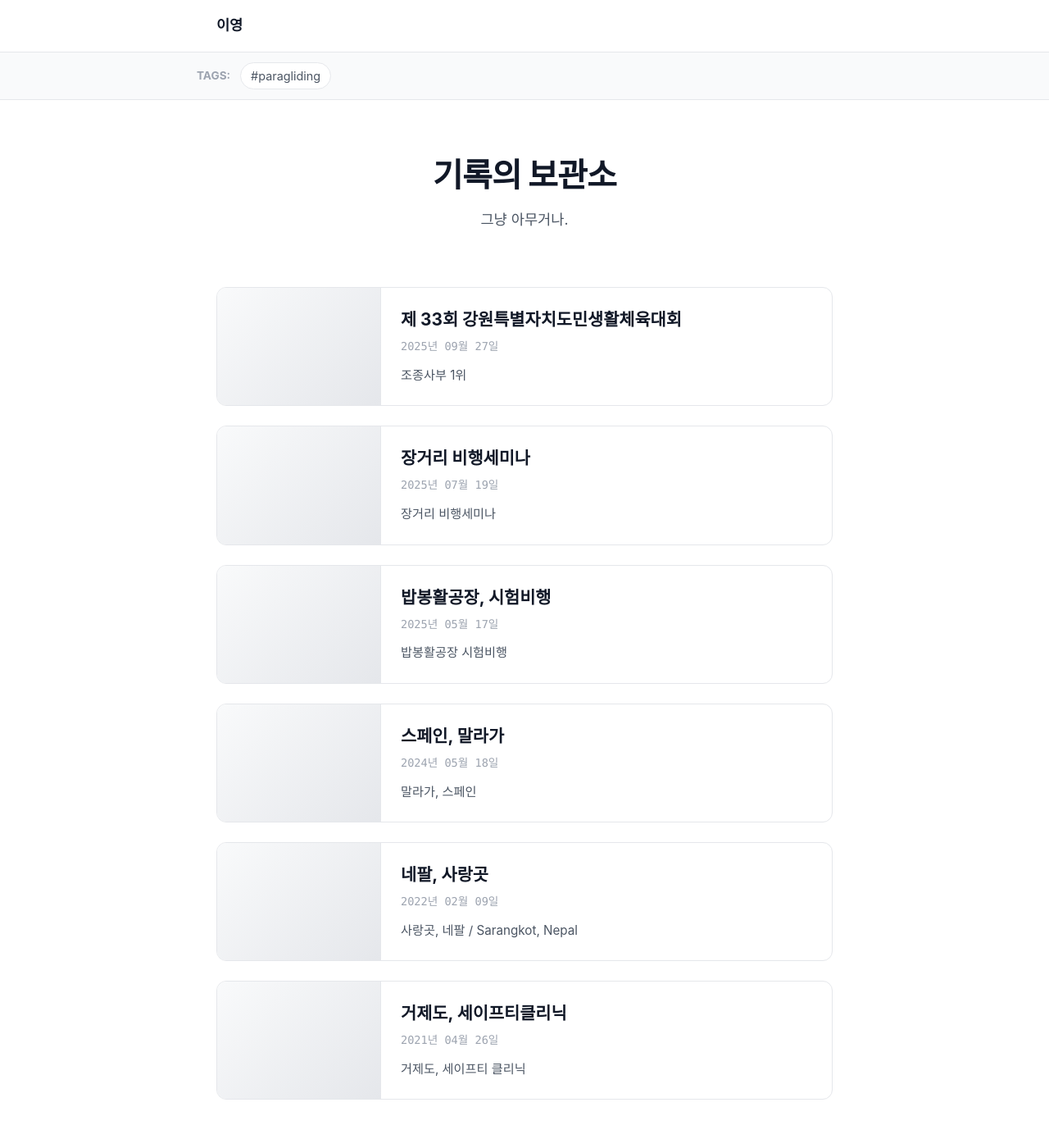
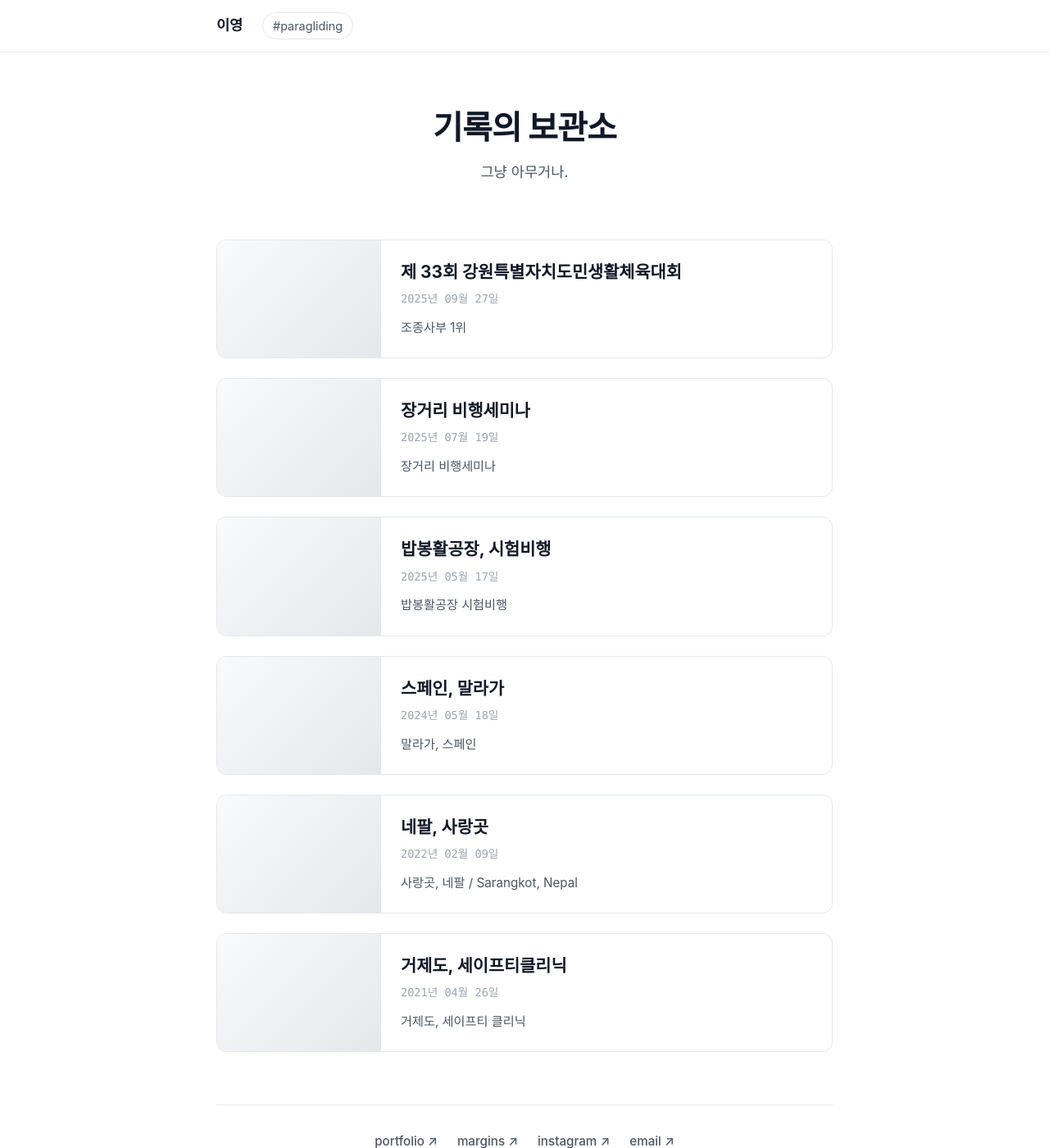
Before and after one commit to realwonbin/blog, a Jekyll site: the page built from index.html, in a window 1280 px wide and 1400 px high. Shown: the whole window at 82% size. Built offline with Jekyll 4.4.1, drawn with Linux system fonts in a browser that asks for light colours; some web fonts are replaced.

Commit message:
style: move tags bar into header and remove background stripe

```diff
--- a/_layouts/default.html
+++ b/_layouts/default.html
@@ -20,15 +20,9 @@
         <span class="site-title">이영</span>
       </a>
 
-      <!-- Placeholder for future search or navigation logic if needed -->
-
-    </div>
-  </header>
-
-  <!-- Tags Horizontal Bar -->
-  <nav class="tags-bar">
-    <div class="tags-bar-inner">
-      <span class="tags-label">TAGS:</span>
+      <!-- Tags inside header -->
+      <nav class="header-tags">
+        {%- assign extern = site.data.externals | sort: 'order' -%}
         {%- assign extern_names = extern | map: 'name' -%}
         {%- assign sorted_tags = site.tags | sort -%}
         {%- for t in sorted_tags -%}
@@ -37,8 +31,9 @@
         <a class="tag" href="{{ '/tag/' | append: name | append: '/' | relative_url }}">#{{ name }}</a>
         {%- endunless -%}
         {%- endfor -%}
+      </nav>
     </div>
-  </nav>
+  </header>
 
   <!-- Main Content Area -->
   <div id="container" class="layout-single">
--- a/assets/style.css
+++ b/assets/style.css
@@ -77,8 +77,9 @@ a {
   width: 100%;
   padding: 0 24px;
   display: flex;
-  justify-content: space-between;
+  justify-content: flex-start;
   align-items: center;
+  gap: 24px;
 }
 
 .site-title {
@@ -320,40 +321,22 @@ main[role="main"] {
 }
 
 /* =========================================
-   Tags Horizontal Bar
+   Header Tags
    ========================================= */
-.tags-bar {
-  position: sticky;
-  top: var(--header-height);
-  z-index: 99;
-  background-color: rgba(249, 250, 251, 0.95);
-  backdrop-filter: blur(12px);
-  -webkit-backdrop-filter: blur(12px);
-  border-bottom: 1px solid var(--border-color);
-  padding: 12px 24px;
+.header-tags {
+  flex: 1;
+  min-width: 0;
+  display: flex;
+  align-items: center;
+  gap: 12px;
   overflow-x: auto;
   white-space: nowrap;
-  /* Hide scrollbar for clean look */
   -ms-overflow-style: none;
   scrollbar-width: none;
 }
 
-@media (prefers-color-scheme: dark) {
-  .tags-bar {
-    background-color: rgba(30, 33, 39, 0.95);
-  }
-}
-
-.tags-bar::-webkit-scrollbar {
+.header-tags::-webkit-scrollbar {
   display: none;
-}
-
-.tags-bar-inner {
-  max-width: var(--max-width);
-  margin: 0 auto;
-  display: flex;
-  gap: 12px;
-  align-items: center;
 }
 
 .tags-label {
@@ -362,7 +345,7 @@ main[role="main"] {
   color: var(--text-muted);
 }
 
-.tags-bar .tag {
+.header-tags .tag {
   font-size: 0.9rem;
   color: var(--text-secondary);
   background: var(--card-bg);
@@ -373,7 +356,7 @@ main[role="main"] {
   display: inline-block;
 }
 
-.tags-bar .tag:hover {
+.header-tags .tag:hover {
   background: var(--accent-color);
   color: #fff;
   border-color: var(--accent-color);
```
Lines whose indentation alone changed are shown as unchanged.
